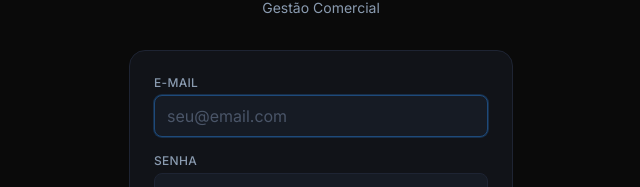
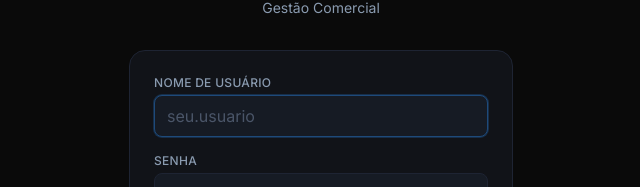
Before and after one commit to CesarBCota/techmetalworks-app, a Next.js app: page /login in a window 1280 px wide. Shown: the part 285-472 px from the top of the page, without its empty margins (319-959 px from the left). Built offline with nearby package versions, Linux system fonts and the light colour scheme.

Commit message:
feat: login por username em vez de email, atualiza usuarios no seed

```diff
--- a/app/api/auth/login/route.ts
+++ b/app/api/auth/login/route.ts
@@ -5,13 +5,13 @@ import { login } from '@/lib/auth'
 
 export async function POST(request: Request) {
   try {
-    const { email, senha } = await request.json()
+    const { username, senha } = await request.json()
 
-    if (!email || !senha) {
-      return NextResponse.json({ ok: false, erro: 'Email e senha obrigatórios' }, { status: 400 })
+    if (!username || !senha) {
+      return NextResponse.json({ ok: false, erro: 'Usuário e senha obrigatórios' }, { status: 400 })
     }
 
-    const resultado = await login(email, senha)
+    const resultado = await login(username, senha)
 
     if (!resultado.ok) {
       return NextResponse.json({ ok: false, erro: resultado.erro }, { status: 401 })
--- a/app/login/page.tsx
+++ b/app/login/page.tsx
@@ -5,7 +5,7 @@ import { useRouter } from 'next/navigation'
 
 export default function LoginPage() {
   const router = useRouter()
-  const [email, setEmail] = useState('')
+  const [username, setUsername] = useState('')
   const [senha, setSenha] = useState('')
   const [erro, setErro] = useState('')
   const [loading, setLoading] = useState(false)
@@ -19,7 +19,7 @@ export default function LoginPage() {
       const res = await fetch('/api/auth/login', {
         method: 'POST',
         headers: { 'Content-Type': 'application/json' },
-        body: JSON.stringify({ email, senha }),
+        body: JSON.stringify({ username, senha }),
       })
       const data = await res.json()
 
@@ -55,15 +55,15 @@ export default function LoginPage() {
         <div className="bg-bg-card border border-bg-border rounded-2xl p-6">
           <form onSubmit={handleSubmit} className="space-y-4">
             <div>
-              <label className="label">E-mail</label>
+              <label className="label">Nome de usuário</label>
               <input
-                type="email"
+                type="text"
                 className="input"
-                placeholder="seu@email.com"
-                value={email}
-                onChange={e => setEmail(e.target.value)}
+                placeholder="seu.usuario"
+                value={username}
+                onChange={e => setUsername(e.target.value)}
                 required
-                autoComplete="email"
+                autoComplete="username"
                 autoFocus
               />
             </div>
--- a/lib/auth.ts
+++ b/lib/auth.ts
@@ -16,9 +16,9 @@ export async function getSession() {
   return session
 }
 
-export async function login(email: string, senha: string) {
+export async function login(username: string, senha: string) {
   const usuario = await db.usuario.findUnique({
-    where: { email: email.toLowerCase().trim() },
+    where: { username: username.toLowerCase().trim() },
   })
 
   if (!usuario || !usuario.ativo) {
```
Also changed, not shown: scripts/seed.ts (+18 -18 lines), 1 other file (tests, documents, lock files or other folders).
